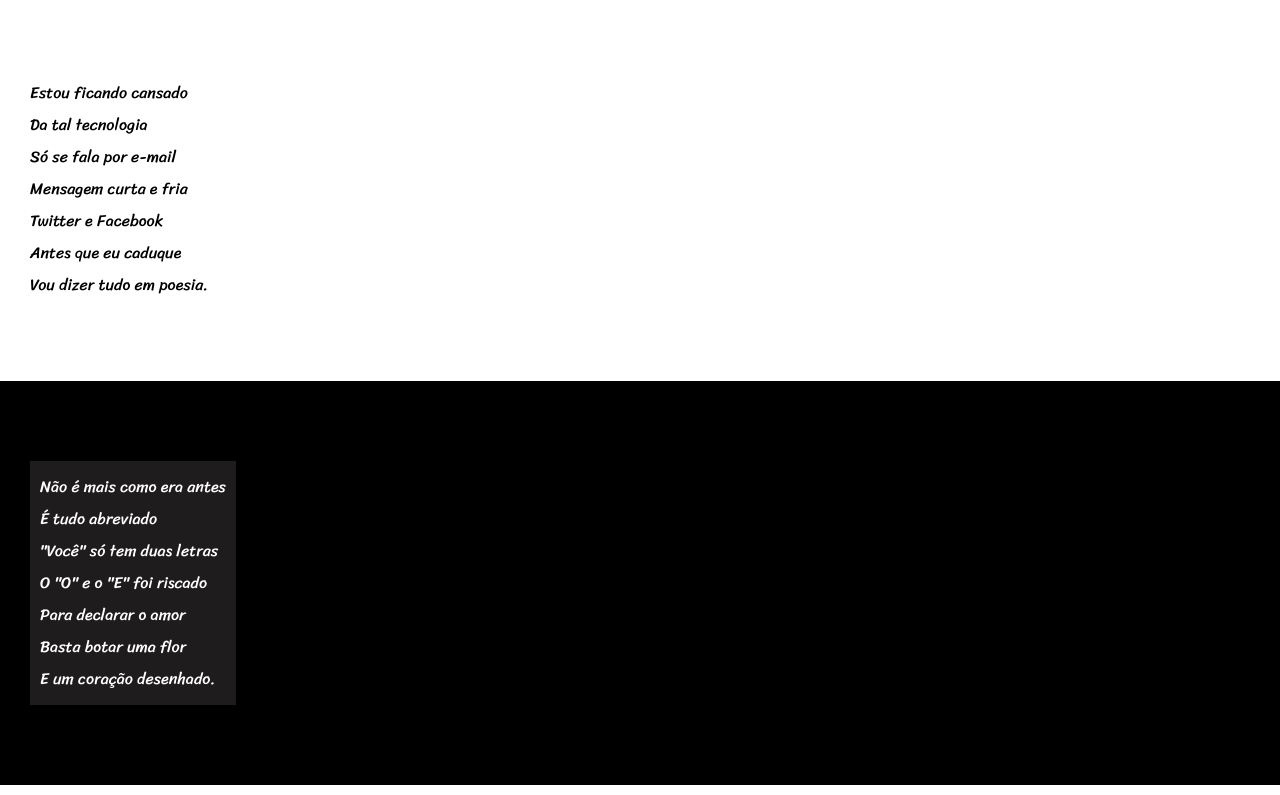
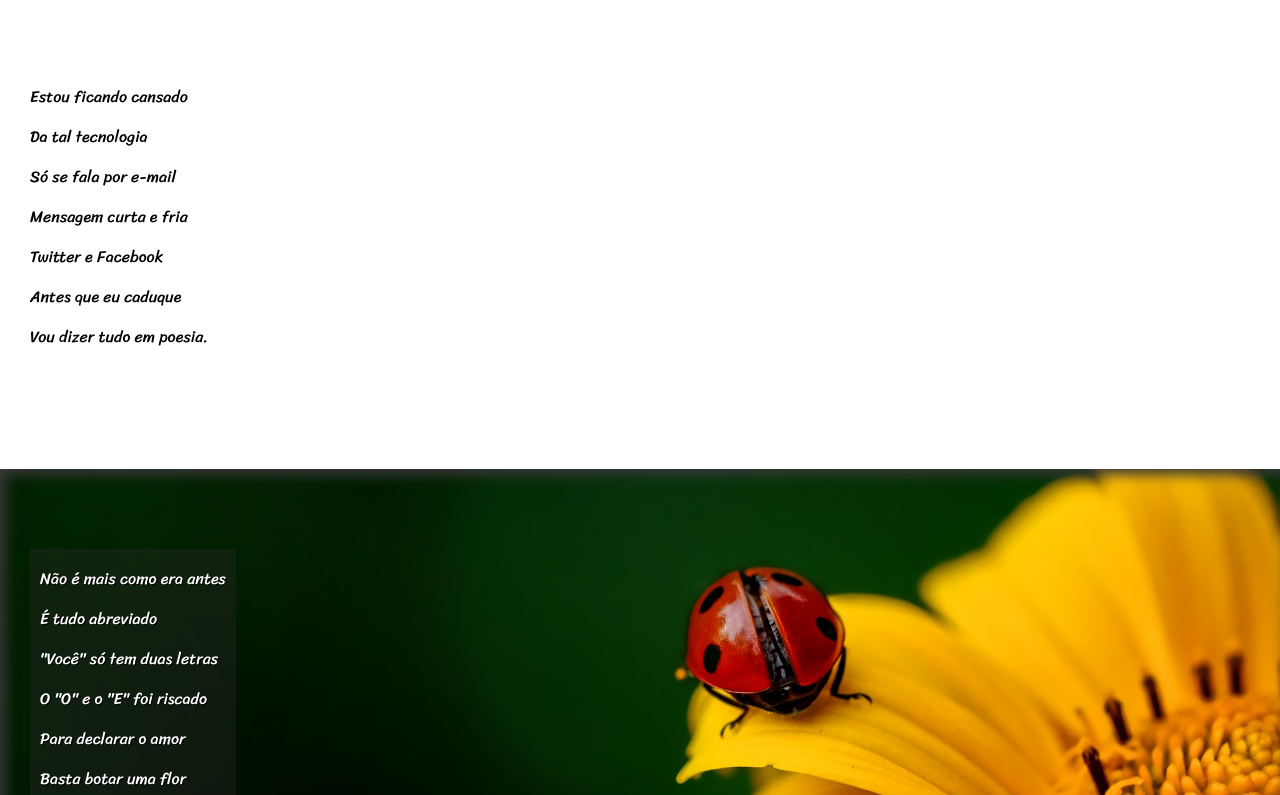
Before and after one commit to Ketleyoliveira123/html-css, a plain HTML site: page desafios/d012/index.html in a window 1280 px wide. Shown: the part 157-952 px from the top of the page. Drawn offline with Linux system fonts and the light colour scheme.

Commit message:
finalizando o desafio 12

```diff
--- a/desafios/d012/index.html
+++ b/desafios/d012/index.html
@@ -27,7 +27,7 @@
         </p>
     </section>
 
-    <section class="imagem">
+    <section class="imagem" id="img01">
         <p>
             Não é mais como era antes <br>
             É tudo abreviado <br>
@@ -63,7 +63,7 @@
 
     </section>
 
-    <section class="imagem">
+    <section class="imagem" id="img02">
         <p>
             Tenho saudade das cartas <br>
             Escritas com a própria mão <br>
--- a/desafios/d012/style.css
+++ b/desafios/d012/style.css
@@ -56,10 +56,14 @@ header a:hover, footer a:hover {
 section {
     padding-top: 10vh;
     padding-bottom: 10vh;
-    line-height: 2em;
+    line-height: 2.5em;
     padding-left: 30px;
     font-family: var(--fonte3);
 
+}
+
+section > p {
+    padding-bottom: 2em;
 }
 
 section.normal {
@@ -70,12 +74,28 @@ section.normal {
 section.imagem {
     background-color: black;
     color: white;
+    box-shadow: inset 6px 6px 13px 0px rgb(55, 55, 55);
+    background-size: cover;
+    background-attachment: fixed;
 }
 
 section.imagem > p {
     display: inline-block;
     padding: 10px;
-    background-color: rgba(117, 112, 112, 0.253);
+    background-color: rgba(41, 38, 38, 0.377);
+    text-shadow: 1px 1px 0px black;
+
+}
+section#img01 {
+    background-image: url('imagens/background001.jpg');
+    background-position: right center;
+
+
+}
+
+section#img02 {
+    background-image: url('imagens/background002.jpg');
+    background-position: right center;
 
 }
 
```
